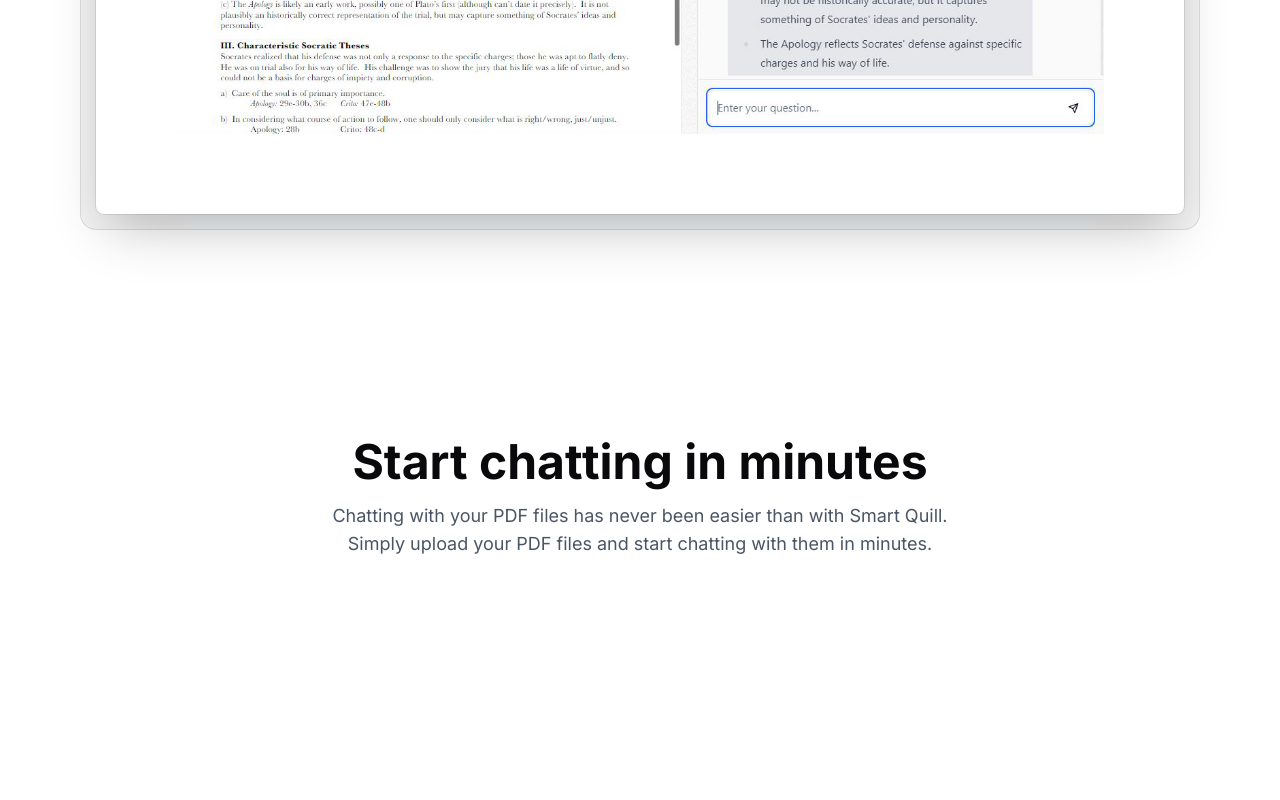
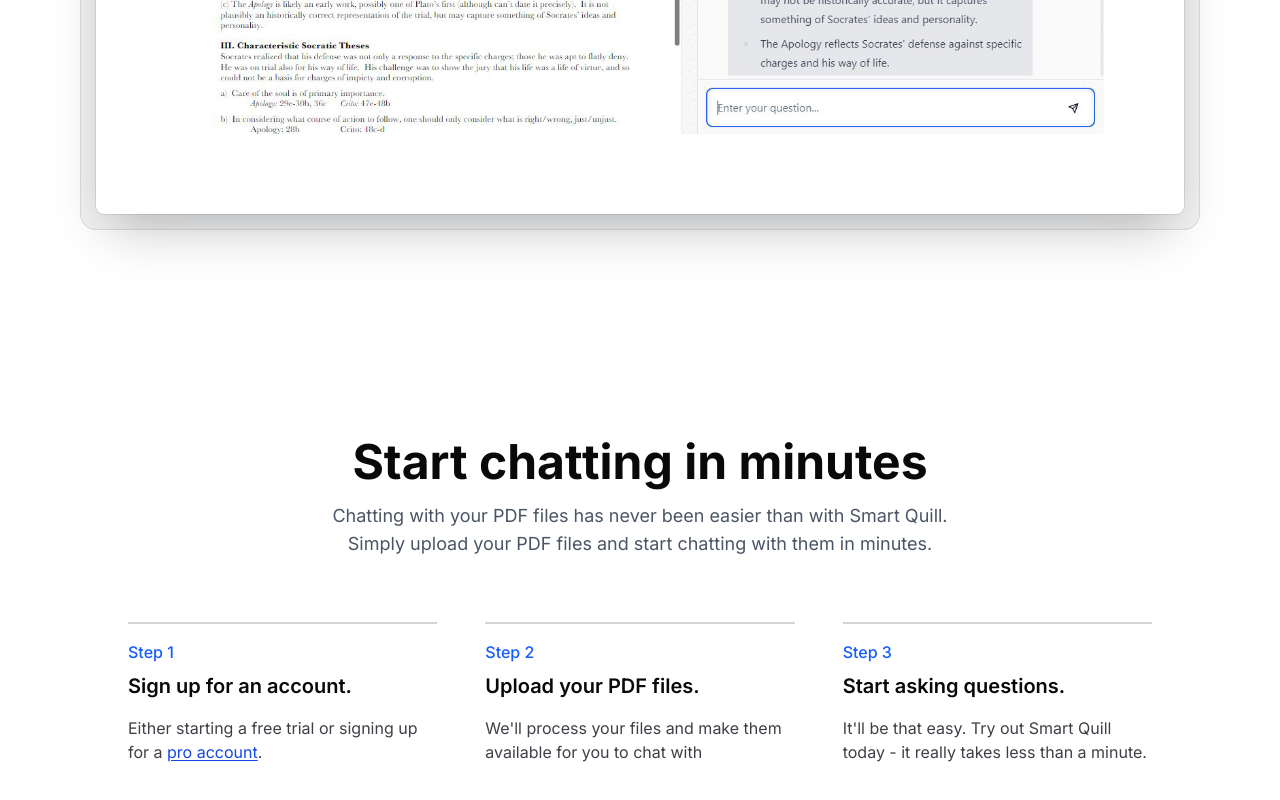
Before and after one commit to ndrsov/smart-quill, a Next.js app: page / in a window 1280 px wide. Shown: the part 1125-1925 px from the top of the page. Before the commit the page ends 1811 px from the top, so only its background shows below. Built offline with nearby package versions, Linux system fonts and the light colour scheme.

Commit message:
Add step-by-step guide for using Smart Quill on the home page

```diff
--- a/src/app/page.tsx
+++ b/src/app/page.tsx
@@ -97,6 +97,53 @@
         </div>
 
         {/* Steps  */}
+
+        <ol className="my-8 space-y-4 pt-8 md:flex md:space-x-12 md:space-y-0 ">
+          <li className="md:flex-1">
+            <div className="flex flex-col space-y-2 border-l-4 border-zinc-300 py-2 pl-4 md:border-l-0 md:border-t-2 md:pb-0 md:pl-0 md:pt-4  ">
+              <span className="tex-sm font-medium text-blue-600">Step 1</span>
+              <span className="text-xl font-semibold">
+                Sign up for an account.
+              </span>
+              <span className="mt-2 text-zinc-700">
+                Either starting a free trial or signing up for a{' '}
+                <Link
+                  href="/princing"
+                  className="text-blue-700 underline underline-offset-2"
+                >
+                  pro account
+                </Link>
+                .
+              </span>
+            </div>
+          </li>
+
+          <li className="md:flex-1">
+            <div className="flex flex-col space-y-2 border-l-4 border-zinc-300 py-2 pl-4 md:border-l-0 md:border-t-2 md:pb-0 md:pl-0 md:pt-4  ">
+              <span className="tex-sm font-medium text-blue-600">Step 2</span>
+              <span className="text-xl font-semibold">
+                Upload your PDF files.
+              </span>
+              <span className="mt-2 text-zinc-700">
+                We&apos;ll process your files and make them available for you to
+                chat with
+              </span>
+            </div>
+          </li>
+
+          <li className="md:flex-1">
+            <div className="flex flex-col space-y-2 border-l-4 border-zinc-300 py-2 pl-4 md:border-l-0 md:border-t-2 md:pb-0 md:pl-0 md:pt-4  ">
+              <span className="tex-sm font-medium text-blue-600">Step 3</span>
+              <span className="text-xl font-semibold">
+                Start asking questions.
+              </span>
+              <span className="mt-2 text-zinc-700">
+                It&apos;ll be that easy. Try out Smart Quill today - it really
+                takes less than a minute.
+              </span>
+            </div>
+          </li>
+        </ol>
       </div>
     </>
   );
```
